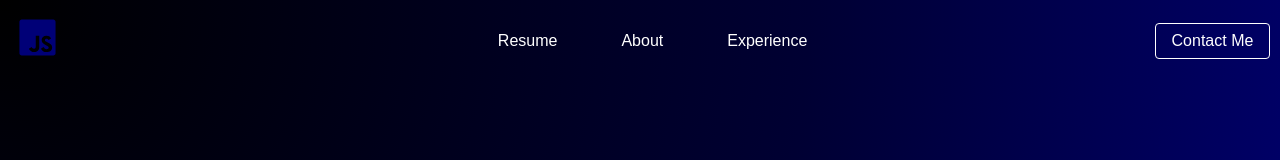
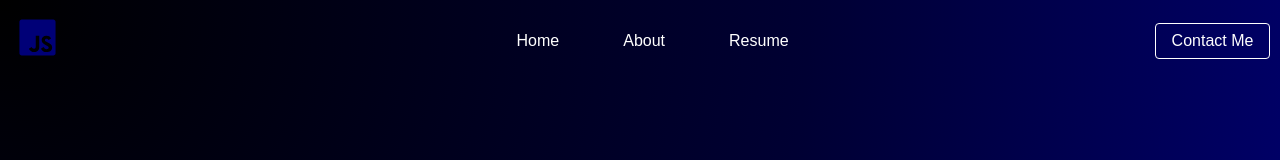
Before and after one commit to jatinsu/website, a React (Vite) app: page / in a window 1280 px wide. Shown: the top 160 px of the page. Built offline with nearby package versions, Linux system fonts and the light colour scheme.

Commit message:
Made navbar make a little more sense

```diff
--- a/src/components/Navbar.jsx
+++ b/src/components/Navbar.jsx
@@ -30,14 +30,14 @@ const Navbar = () => {
       </div>
 
       <div className={`nav-links ${isMobileMenuOpen ? 'mobile-active' : ''}`}>
-        <a href="/resume">
-            <button onClick={() => setIsMobileMenuOpen(false)}>Resume</button>
+        <a href="/">
+            <button onClick={() => setIsMobileMenuOpen(false)}>Home</button>
         </a>
         <a href="/about">
             <button onClick={() => setIsMobileMenuOpen(false)}>About</button>
         </a>
-        <a href="/experience">
-            <button onClick={() => setIsMobileMenuOpen(false)}>Experience</button>
+        <a href="/resume">
+            <button onClick={() => setIsMobileMenuOpen(false)}>Resume</button>
         </a>
       </div>
 
```
